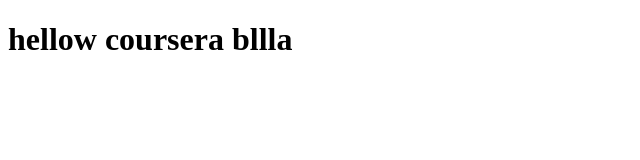
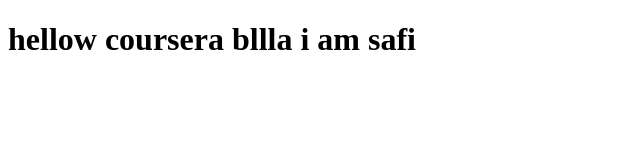
Before and after one commit to safiazmi92/angularjs-coursera, a plain HTML site: page index.html in a window 1280 px wide. Shown: the whole page, without its empty margins (0-640 px from the left). Drawn offline with Linux system fonts and the light colour scheme.

Commit message:
n.2 commit

```diff
--- a/index.html
+++ b/index.html
@@ -5,6 +5,6 @@
     <title>hellow coursera</title>
   </head>
   <body>
-    <h1>hellow coursera bllla</h1>
+    <h1>hellow coursera bllla i am safi</h1>
   </body>
 </html>
```
